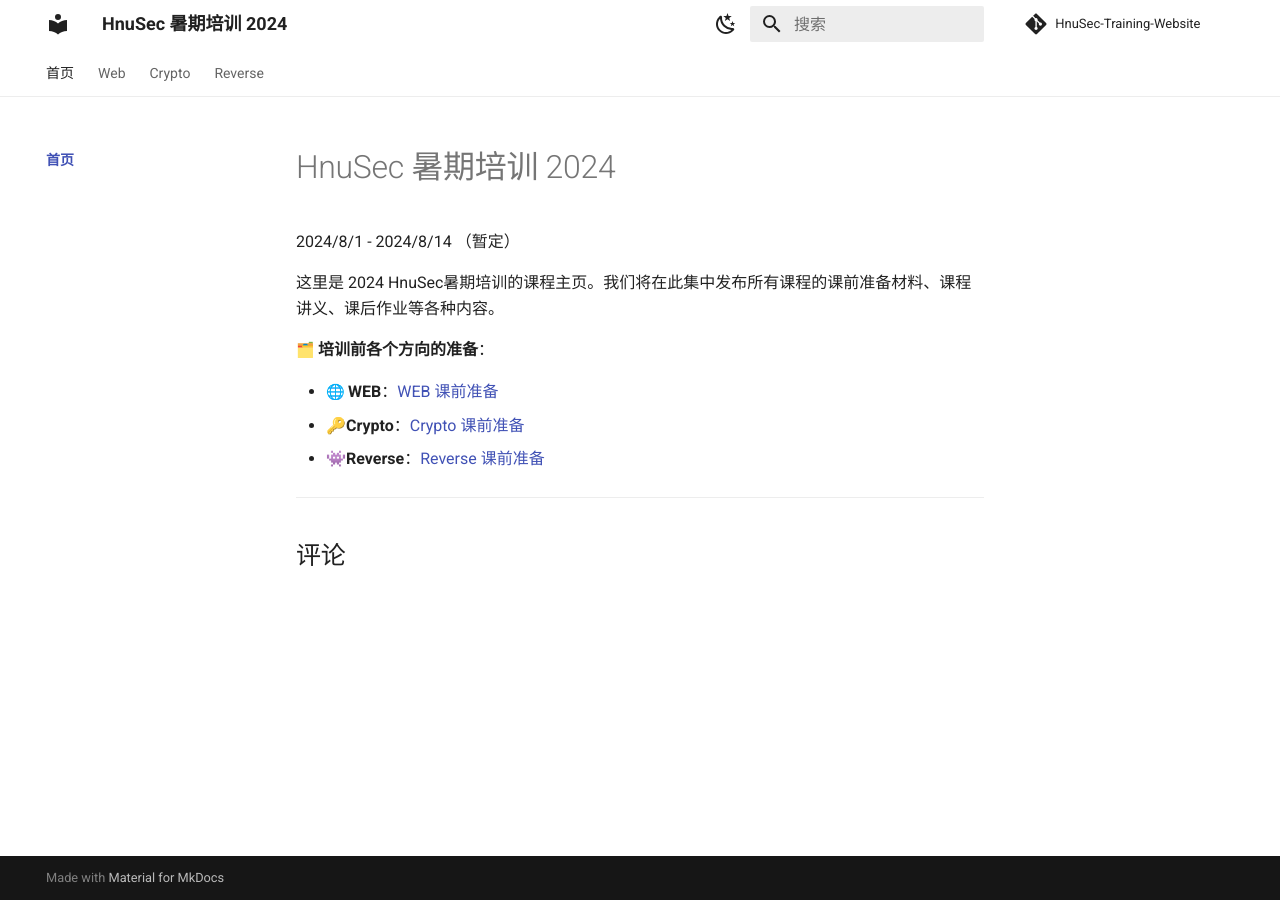
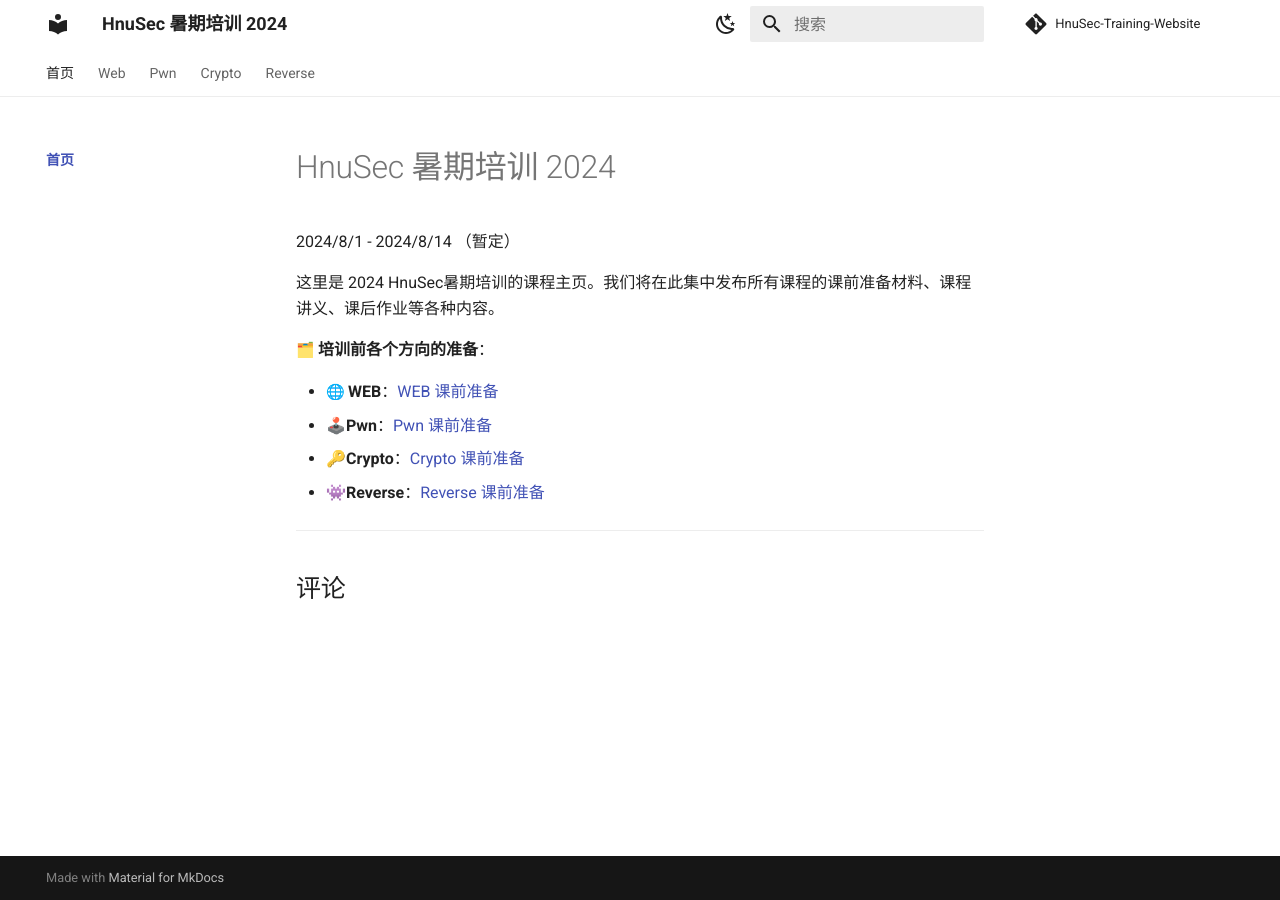
Before and after one commit to natro92/HnuSec-Training-Website, an MkDocs documentation site: the page built from docs/index.md, in a window 1280 px wide. Built offline with MkDocs 1.6.1 and Material for MkDocs 9.7.7, drawn with Linux system fonts in a browser that asks for light colours; emoji names are drawn with the system emoji font; comment, search, counter and statistics services are not loaded.

Commit message:
formatting

```diff
--- a/docs/index.md
+++ b/docs/index.md
@@ -7,6 +7,7 @@
 :card_index_dividers: **培训前各个方向的准备**：
 
 - :globe_with_meridians: **WEB**：[WEB 课前准备](/web/preparation)
+- 🕹️**Pwn**：[Pwn 课前准备](/pwn/preparation)
 - 🔑**Crypto**：[Crypto 课前准备](/crypto/preparation)
 - 👾**Reverse**：[Reverse 课前准备](/reverse/preparation)
 
--- a/mkdocs.yml
+++ b/mkdocs.yml
@@ -90,6 +90,8 @@ nav:
     - index.md
   - Web:
     - 课前准备: web/preparation.md
+  - Pwn:
+    - 课前准备: pwn/preparation.md
   - Crypto:
     - 课前准备: crypto/preparation.md
   - Reverse:
```
